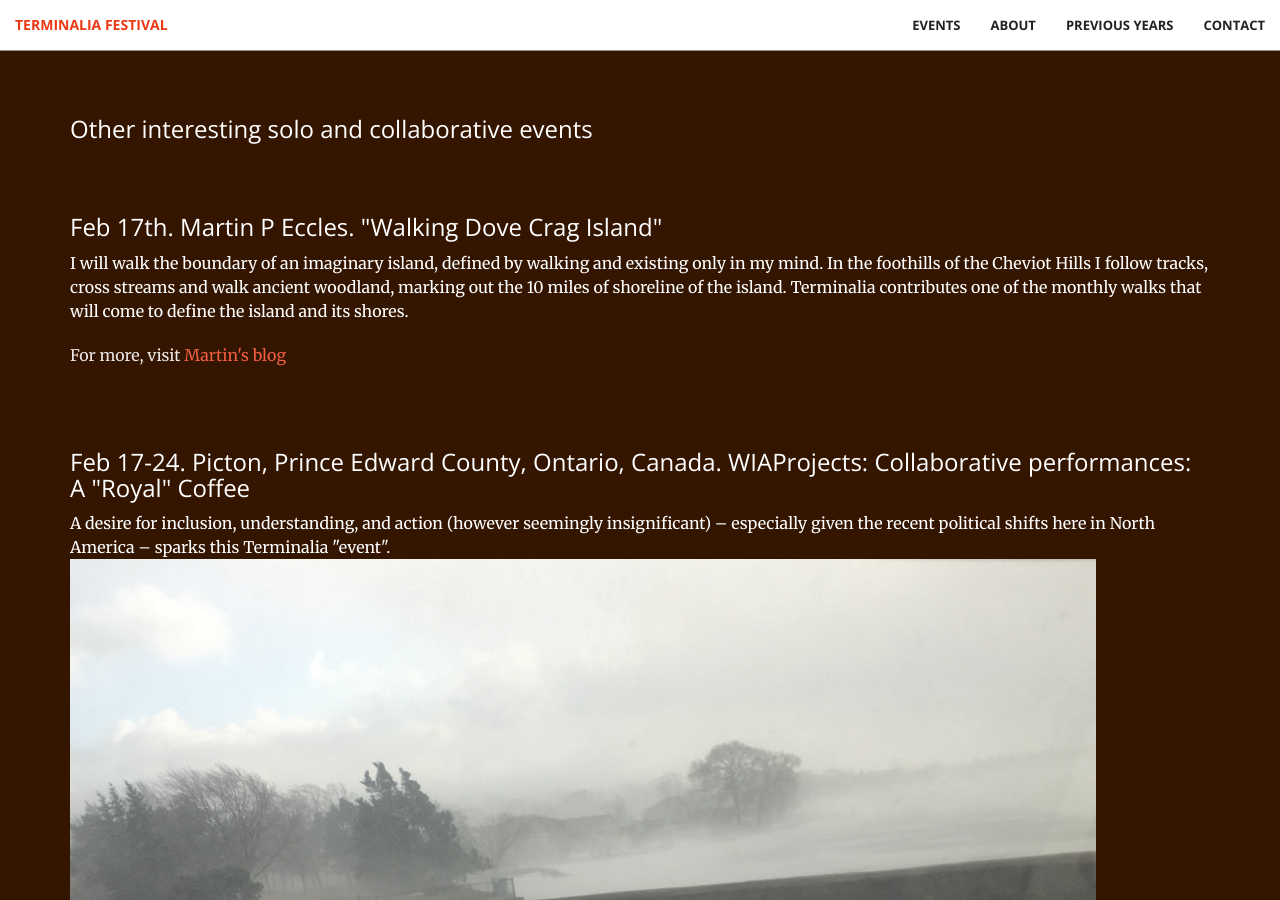
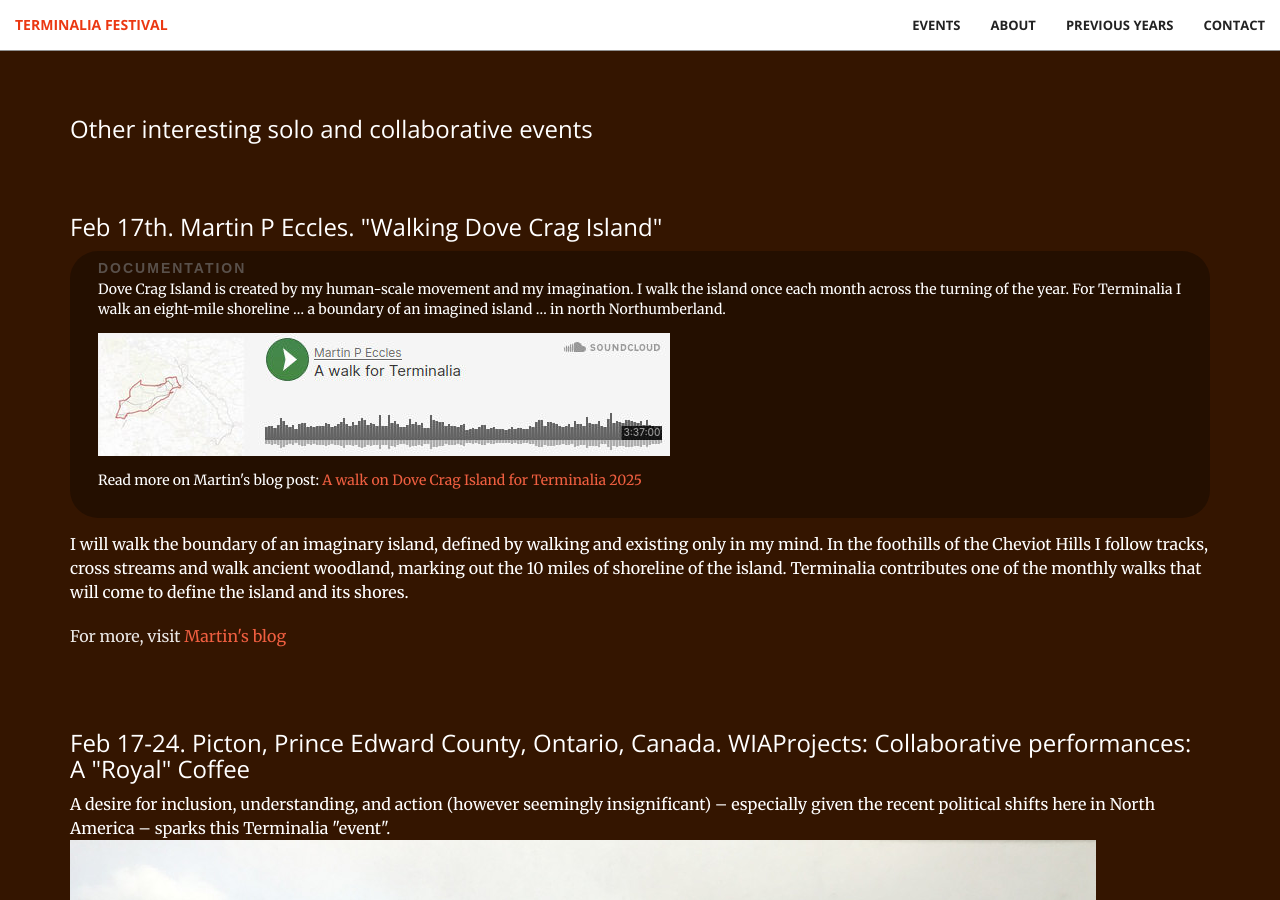
Before and after one commit to timwaters/terminalia, a Jekyll site: the page built from index.html, in a window 1280 px wide and 900 px high, scrolled down 11415 px. Built offline with Jekyll 4.4.1, drawn with Linux system fonts in a browser that asks for light colours.

Commit message:
add documentation martin

```diff
--- a/_includes/events.html
+++ b/_includes/events.html
@@ -369,6 +369,14 @@ the walk.<br /><br />
           <h3>Feb 17th. Martin P Eccles. "Walking Dove Crag Island" </h3>
 
 
+          <div class="documentation">
+            <div class="doc">documentation</div>
+            Dove Crag Island is created by my human-scale movement and my imagination. I walk the island once each month across the turning of the year. For Terminalia I walk an eight-mile shoreline … a boundary of an imagined island … in north Northumberland. <br />
+            <a href="https://soundcloud.com/mpeccles/a-walk-for-terminalia"><img src="/img/past/2025/dog_crag.jpg"></a><br />
+            Read more on Martin's blog post: <a href="https://martinpeccles.com/2025/02/20/a-walk-on-dove-crag-island-for-terminalia-2025/">A walk on Dove Crag Island for Terminalia 2025</a>
+
+          </div>
+
           <p class="text">
             I will walk the boundary of an imaginary island, defined by walking and existing only in my mind. In the foothills of the Cheviot Hills I follow tracks, cross streams and walk ancient woodland, marking out the 10 miles of shoreline of the island. Terminalia contributes one of the monthly walks that will come to define the island and its shores.
           </p>
```
Also changed, not shown: img/past/2025/dog_crag.jpg (added).
